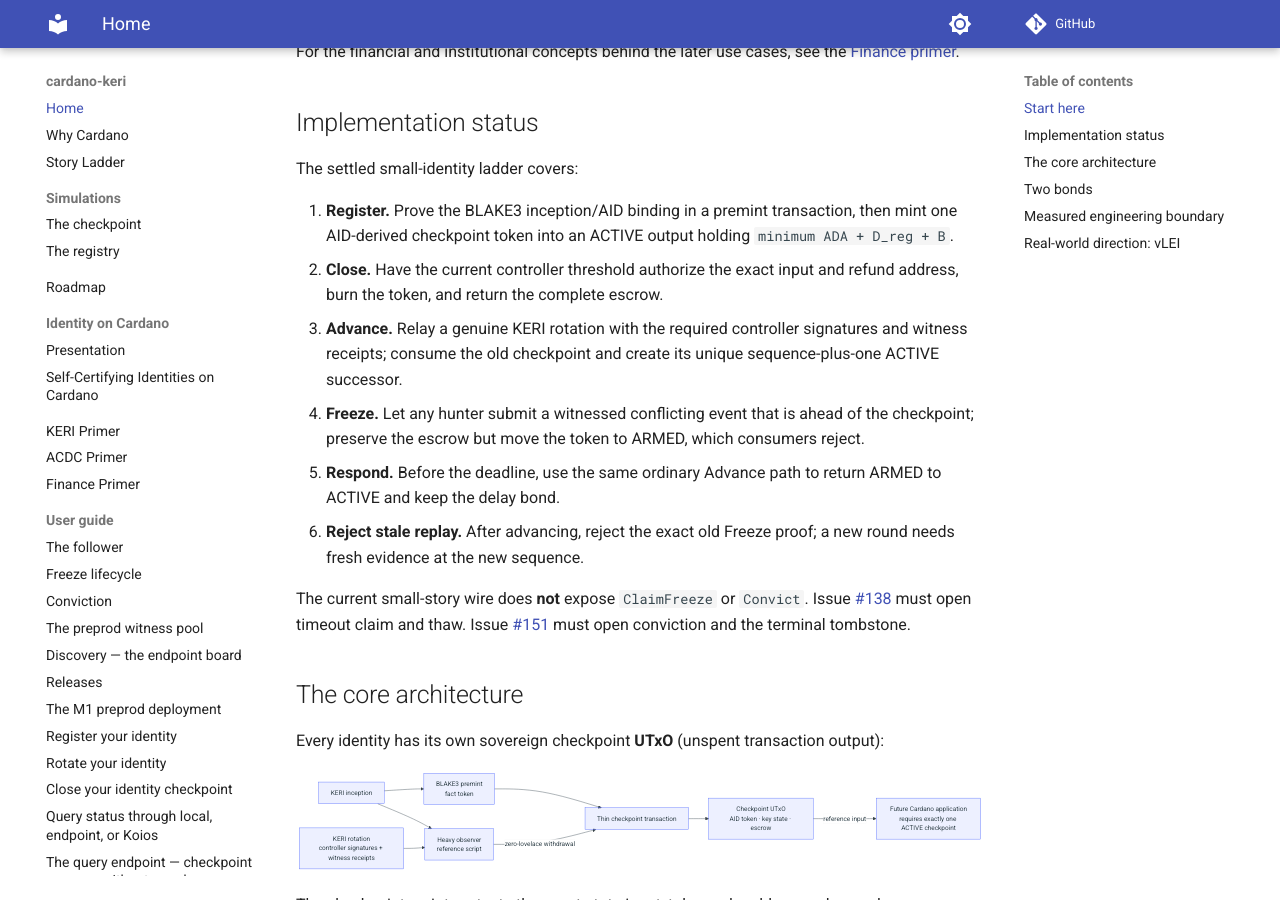
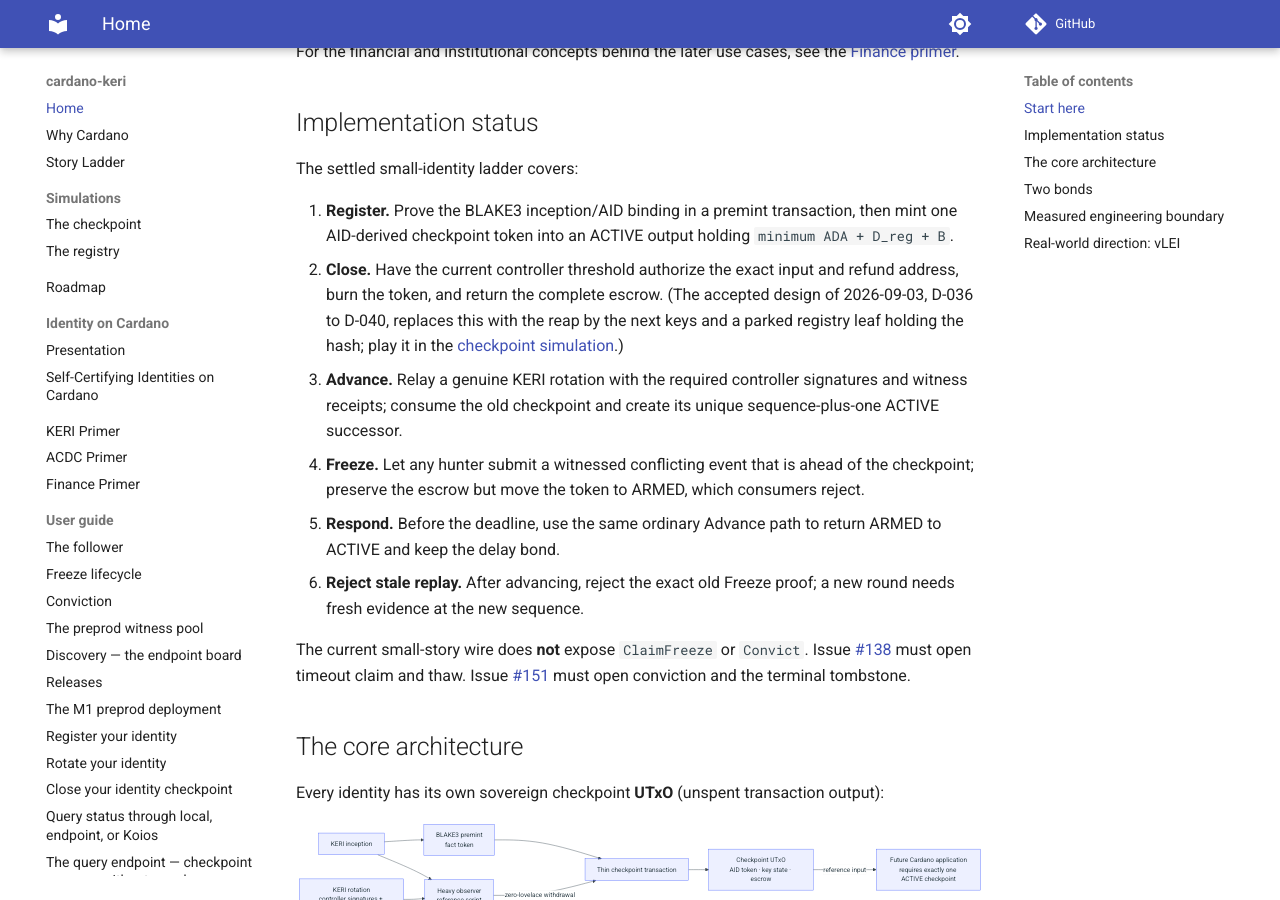
Before and after one commit to lambdasistemi/cardano-keri, an MkDocs documentation site: the page built from docs/index.md, in a window 1280 px wide and 900 px high, scrolled down 1425 px. Built offline with MkDocs 1.6.1 and Material for MkDocs 9.7.7, drawn with Linux system fonts in a browser that asks for light colours; comment, search, counter and statistics services are not loaded.

Commit message:
docs: the lifecycle pages say what ships and what the accepted design (D-036 to D-040) changes
Each page that states the close or the lifecycle carries a note: active,
parked with the hash, convicted; the reap by the next keys with the signed
payee; the revival from the parked key state; a local link to the
simulation. mkdocs --strict green.

```diff
--- a/docs/index.md
+++ b/docs/index.md
@@ -71,7 +71,10 @@ The settled small-identity ladder covers:
    transaction, then mint one AID-derived checkpoint token into an ACTIVE
    output holding `minimum ADA + D_reg + B`.
 2. **Close.** Have the current controller threshold authorize the exact input
-   and refund address, burn the token, and return the complete escrow.
+   and refund address, burn the token, and return the complete escrow. (The
+   accepted design of 2026-09-03, D-036 to D-040, replaces this with the reap
+   by the next keys and a parked registry leaf holding the hash; play it in
+   the [checkpoint simulation](simulator/index.html).)
 3. **Advance.** Relay a genuine KERI rotation with the required controller
    signatures and witness receipts; consume the old checkpoint and create its
    unique sequence-plus-one ACTIVE successor.
```
Also changed, not shown: docs/architecture/lifecycle-and-bonds.md (+3 -0 lines), docs/architecture/overview.md (+3 -0 lines), docs/user/close.md (+3 -0 lines), docs/user/conviction.md (+3 -0 lines), docs/user/freeze-lifecycle.md (+3 -0 lines).
